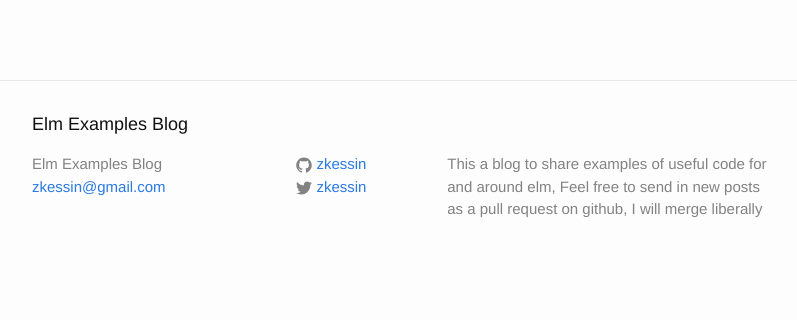
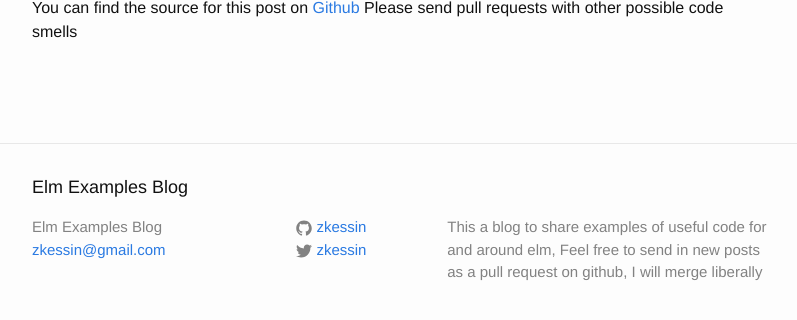
Before and after one commit to zkessin/elm-examples-blog, a Jekyll site: the page built from _posts/2016-01-06-elm-smells.markdown, in a window 1280 px wide, cut to the strip 466-786 px from the top of the page. Shown: the whole strip, without its empty margins (238-1035 px from the left). Built offline with Jekyll 4.4.1, drawn with Linux system fonts in a browser that asks for light colours; comment, search, counter and statistics services are not loaded.

Commit message:
add github link

```diff
--- a/_posts/2016-01-06-elm-smells.markdown
+++ b/_posts/2016-01-06-elm-smells.markdown
@@ -11,3 +11,7 @@ Every language has smells, it would help if as elm is developed we talk about po
 One possible smell is the wild card match in a case like this one
 
 <script src="https://gist.github.com/zkessin/d3b580fae8141e3adc01.js"></script>
+
+You can find the source for this post on
+[Github](https://github.com/zkessin/elm-examples-blog/blob/gh-pages/_posts/2016-01-06-elm-smells.markdown)
+Please send pull requests with other possible code smells
```
